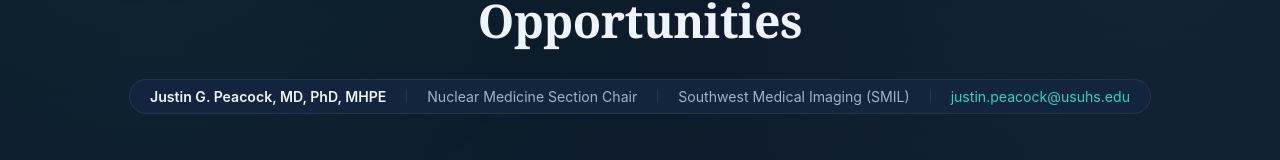
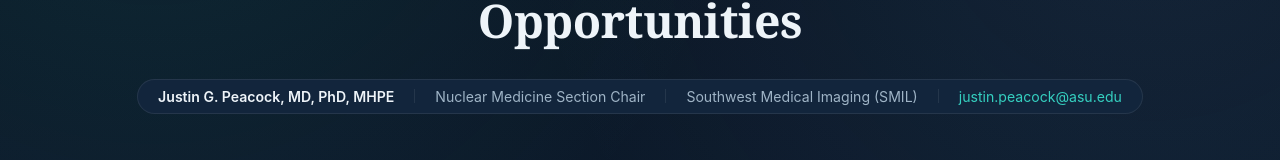
Before and after one commit to Nuclear-Peacock/UME-GME-Research-2026, a plain HTML site: page index.html in a window 1280 px wide. Shown: the part 134-294 px from the top of the page. Drawn offline with Linux system fonts and the light colour scheme.

Commit message:
Update index.html

```diff
--- a/index.html
+++ b/index.html
@@ -234,7 +234,7 @@
       <span class="div"></span>
       <span>Southwest Medical Imaging (SMIL)</span>
       <span class="div"></span>
-      <a href="mailto:justin.peacock@usuhs.edu">justin.peacock@usuhs.edu</a>
+      <a href="mailto:justin.peacock@usuhs.edu">justin.peacock@asu.edu</a>
     </div>
   </header>
 
```
